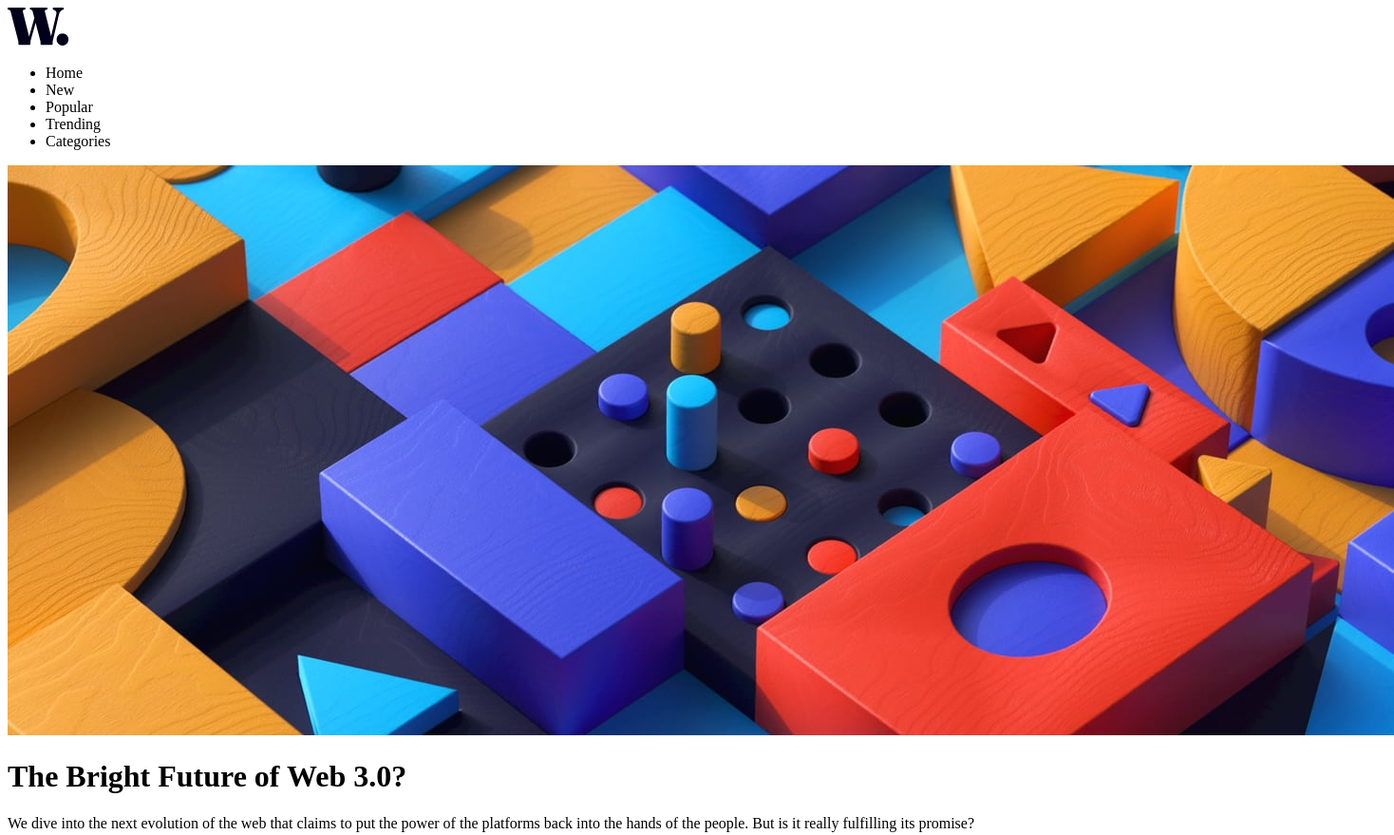
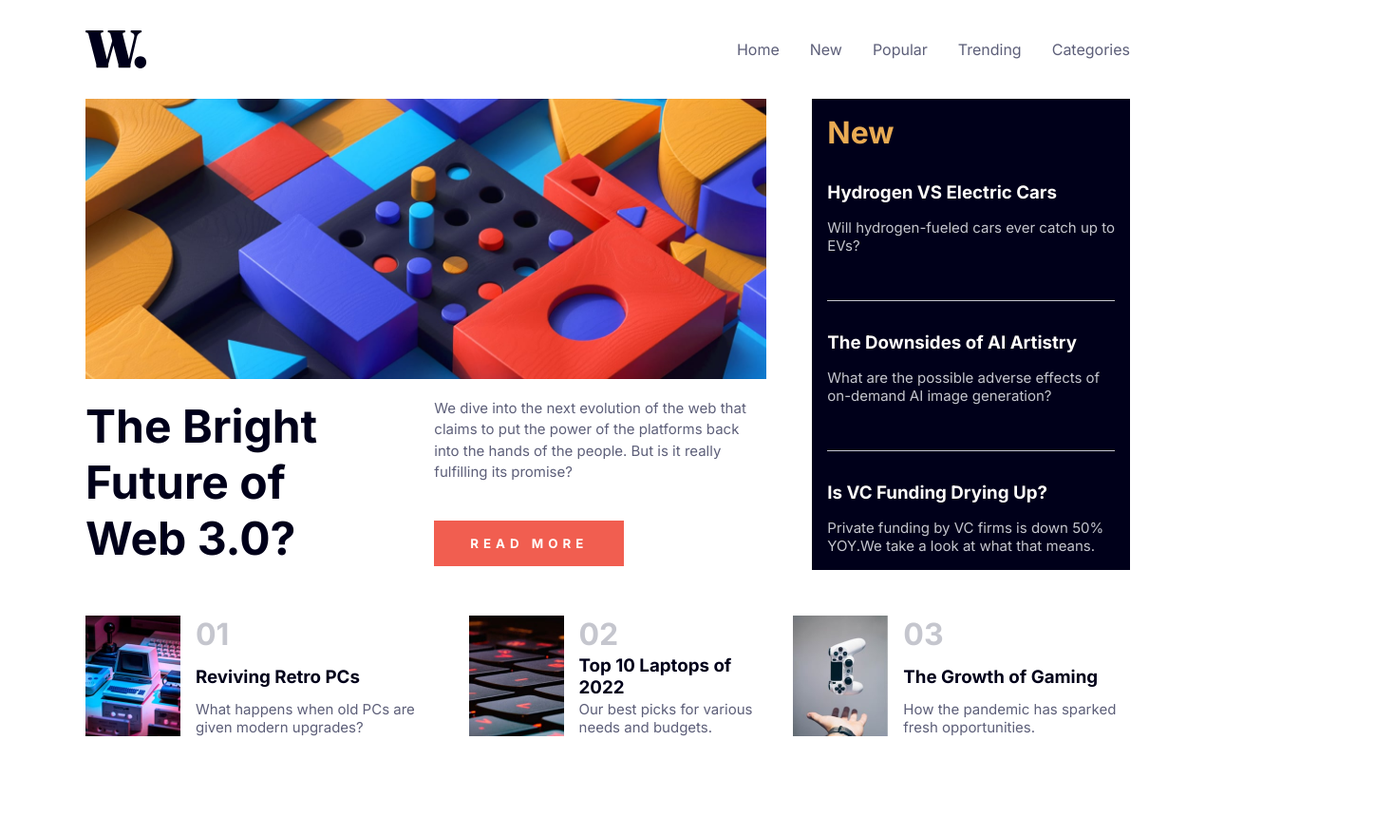
Before and after one commit to snehapradeep/news-homepage, a plain HTML site: page index.html in a window 1280 px wide. Shown: the top 879 px of the page at 95% size, 1468 px wide, since content can reach past the window. After the commit the page ends 854 px from the top, so only its background shows below. Drawn offline with Linux system fonts and the light colour scheme.

Commit message:
Added  style.css

```diff
--- a/index.html
+++ b/index.html
@@ -5,7 +5,7 @@
   <meta name="viewport" content="width=device-width, initial-scale=1.0"> <!-- displays site properly based on user's device -->
 
   <link rel="icon" type="image/png" sizes="32x32" href="./assets/images/favicon-32x32.png">
-
+  <link rel="stylesheet" href="style.css">
   <title>Frontend Mentor | News homepage</title>
 
   <!-- Feel free to remove these styles or customise in your own stylesheet 👍 -->
@@ -92,11 +92,7 @@
               <h2 class="num">03</h2>
               <h3 class="top-title">The Growth of Gaming</h3>
               <p class="top-content">How the pandemic has sparked fresh opportunities.</p>
-            </div>
+           </div>
 
-  <div class="attribution">
-    Challenge by <a href="https://www.frontendmentor.io?ref=challenge" target="_blank">Frontend Mentor</a>.
-    Coded by <a href="#">Your Name Here</a>.
-  </div>
 </body>
 </html>
--- /dev/null
+++ b/style.css
@@ -0,0 +1,257 @@
+@import url('https://fonts.googleapis.com/css2?family=Inter:wght@400;700;800&display=swap');
+
+
+:root {
+  --Soft-orange: hsl(35, 77%, 62%);
+  --Soft-red: hsl(5, 85%, 63%);
+  --Off-white: hsl(36, 100%, 99%);
+  --Grayish-blue: hsl(233, 8%, 79%);
+  --Dark-grayish-blue: hsl(236, 13%, 42%);
+  --Very-dark-blue: hsl(240, 100%, 5%);
+}
+
+
+/* DEFAULT STYLES */
+* {
+  font-family: 'Inter', sans-serif;
+  box-sizing: border-box;
+  padding: 0;
+  margin: 0;
+}
+
+
+p {
+  font-size: 15px;
+}
+
+
+img {
+  max-width: 100%;
+}
+
+
+body {
+  width: 100%;
+  min-height: 100vh;
+  display: flex;
+  align-items: center;
+}
+
+
+ul {
+  list-style: none;
+}
+
+
+.container {
+  max-width: 1100px;
+  margin: 0 auto;
+}
+
+
+/* NAVBAR STYLES */
+nav {
+  display: flex;
+  align-items: center;
+  justify-content: space-between;
+  padding: 2rem 0;
+}
+
+
+.nav-links {
+  display: flex;
+  align-items: center;
+  gap: 2rem;
+}
+
+
+.nav-links li {
+  color: var(--Dark-grayish-blue);
+  cursor: pointer;
+}
+
+
+.nav-links li:hover {
+  color: var(--Soft-red);
+}
+
+
+/* MAIN STYLES */
+.main-container {
+  display: grid;
+  gap: 3rem;
+  grid-template-columns: repeat(3, 1fr);
+  grid-template-rows: repeat(2, 1fr);
+  max-height: 750px;
+}
+
+
+.main-blog {
+  grid-column: 2 span;
+  grid-row: 1 span;
+}
+
+
+.blog-info {
+  display: flex;
+  justify-content: space-between;
+  margin-top: 1rem;
+}
+
+
+.blog-title {
+  font-size: 3rem;
+  color: var(--Very-dark-blue);
+  width: 300px;
+}
+
+
+.blog-content {
+  color: var(--Dark-grayish-blue);
+  width: 350px;
+  line-height: 1.5;
+}
+
+
+.blog-read {
+  display: flex;
+  flex-direction: column;
+  justify-content: space-between;
+}
+
+
+.blog-read button {
+  background-color: var(--Soft-red);
+  border: none;
+  color: var(--Off-white);
+  width: 200px;
+  padding: 1rem 2rem;
+  cursor: pointer;
+  text-transform: uppercase;
+  letter-spacing: 5px;
+  font-weight: 700;
+}
+
+
+.blog-read button:hover {
+  background-color: var(--Very-dark-blue);
+}
+
+
+.new {
+  grid-column: 1 span;
+  grid-row: 1 span;
+  background-color: var(--Very-dark-blue);
+}
+
+
+.new-container {
+  padding: 1rem;
+  display: flex;
+  flex-direction: column;
+}
+
+
+.header {
+  color: var(--Soft-orange);
+  font-size: 2rem;
+}
+
+
+.new-blogs {
+  display: flex;
+  flex-direction: column;
+  margin-top: 2rem;
+  gap: 2rem;
+}
+
+
+.new-blog {
+  display: flex;
+  flex-direction: column;
+  gap: 1rem;
+}
+
+
+.new-blog::after {
+  content: "";
+  margin-top: 2rem;
+  display: flex;
+  width: 100%;
+  height: 1px;
+  width: 100%;
+  background-color: var(--Grayish-blue);
+}
+
+
+.new-blog:last-child::after {
+  display: none;
+}
+
+
+.new-title:hover {
+  color: var(--Soft-orange);
+}
+
+
+.new-title {
+  color: var(--Off-white);
+  cursor: pointer;
+}
+
+
+.new-content {
+  color: var(--Grayish-blue);
+}
+
+
+.top-blogs {
+  display: flex;
+  grid-column: 3 span;
+  grid-row: 1 span;
+  gap: 1rem;
+  justify-content: space-between;
+}
+
+
+.top-blog {
+  display: flex;
+  align-items: center;
+  height: fit-content;
+}
+
+
+.top-title {
+  cursor: pointer;
+  color: var(--Very-dark-blue);
+}
+
+
+.top-title:hover {
+  color: var(--Soft-red);
+}
+
+
+.top-blog img {
+  width: 100px;
+}
+
+
+.top-info {
+  display: flex;
+  flex-direction: column;
+  justify-content: space-between;
+  margin-left: 1rem;
+  height: 127px;
+}
+
+
+.num {
+  color: var(--Grayish-blue);
+  font-size: 2rem;
+}
+
+
+.top-content {
+  color: var(--Dark-grayish-blue);
+}
```
